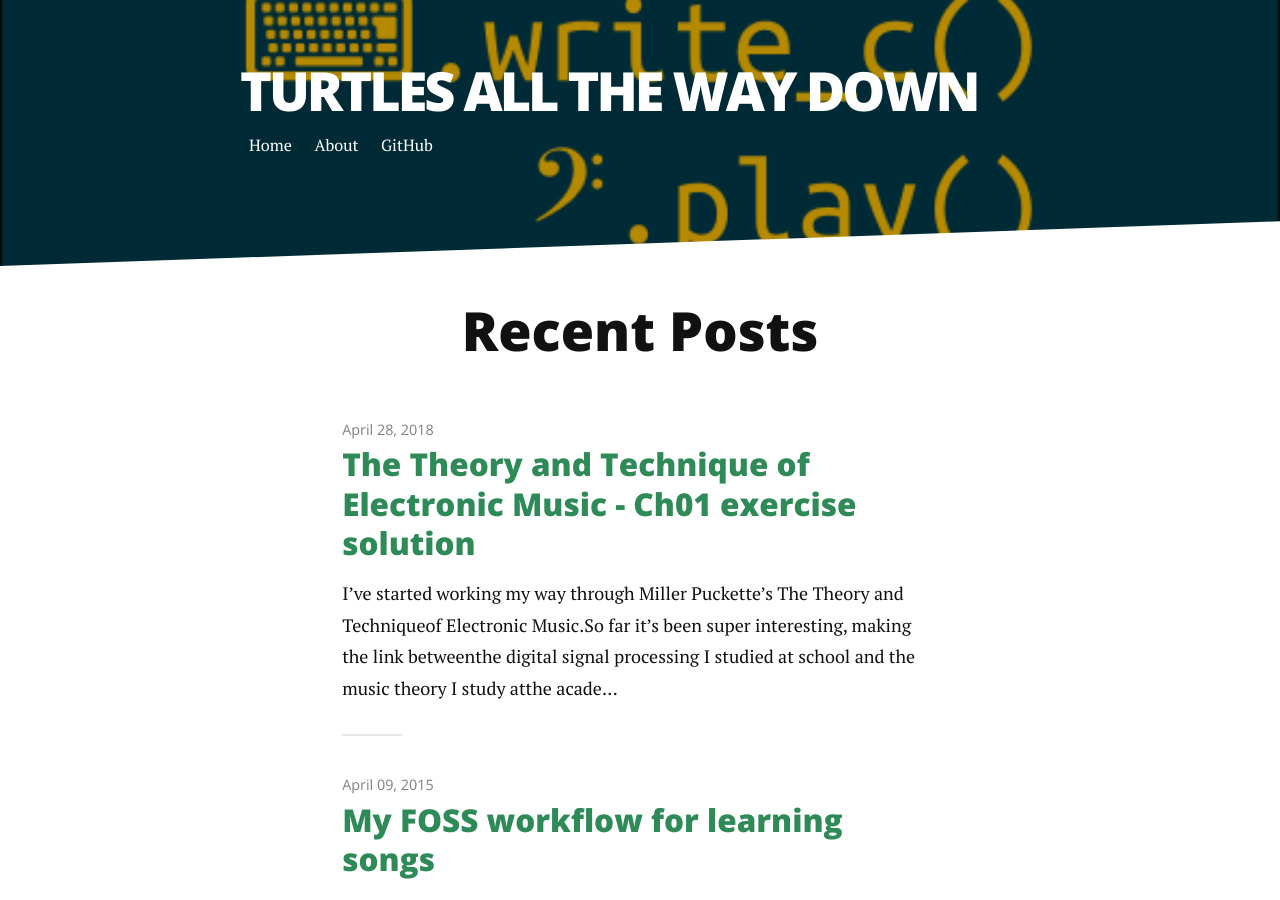
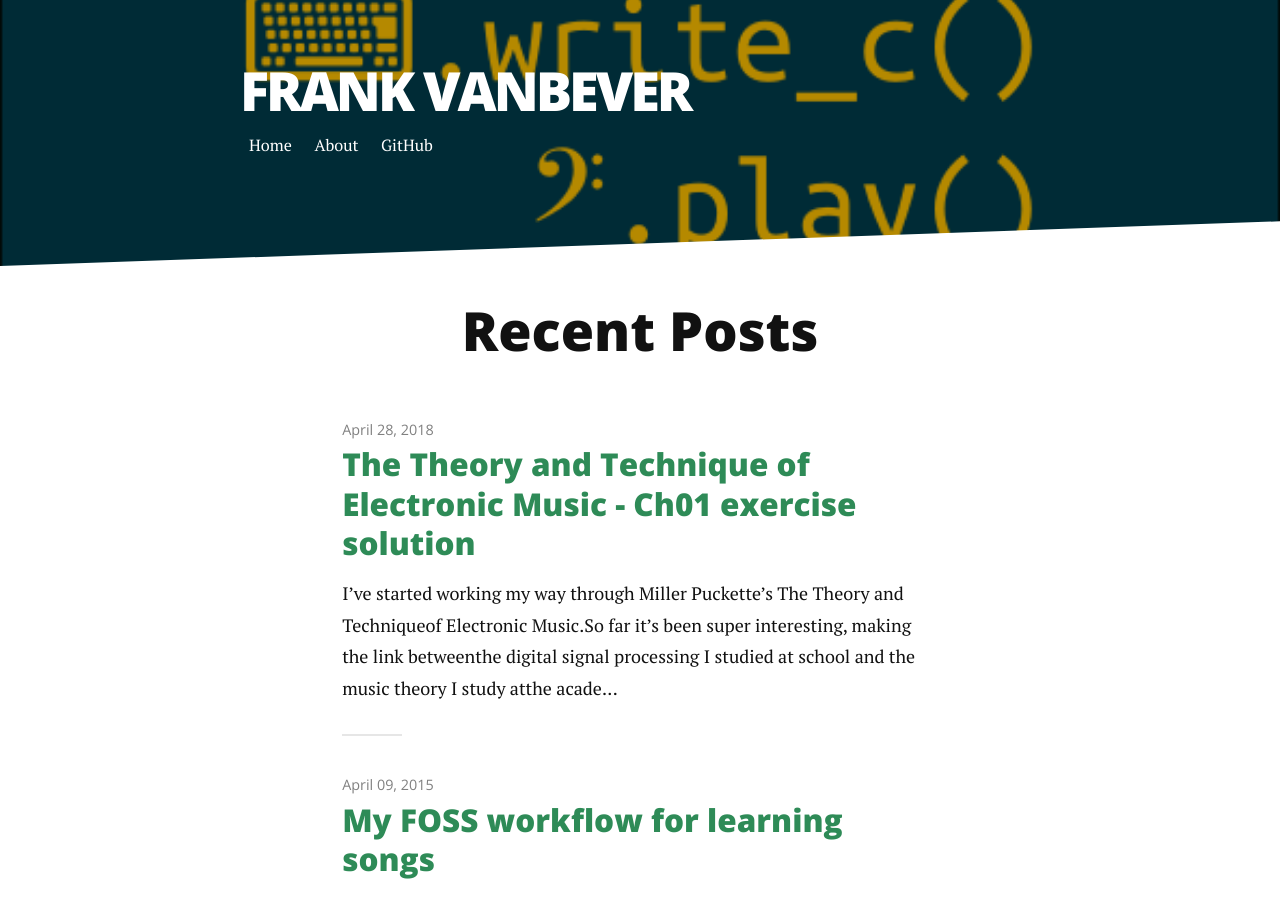
Before and after one commit to frankvanbever/frankvanbever.github.io, a Jekyll site: the page built from index.html, in a window 1280 px wide and 900 px high. Built offline with Jekyll 4.4.1, drawn with Linux system fonts in a browser that asks for light colours; nearby versions of some CDN libraries; the list of posts is cut into pages by our own code.

Commit message:
Change title

```diff
--- a/_config.yml
+++ b/_config.yml
@@ -1,4 +1,4 @@
-title: Turtles All The Way Down
+title: Frank Vanbever
 description: Words arranged in patterns
 
 url: "http://www.vanbever.me/"
```
